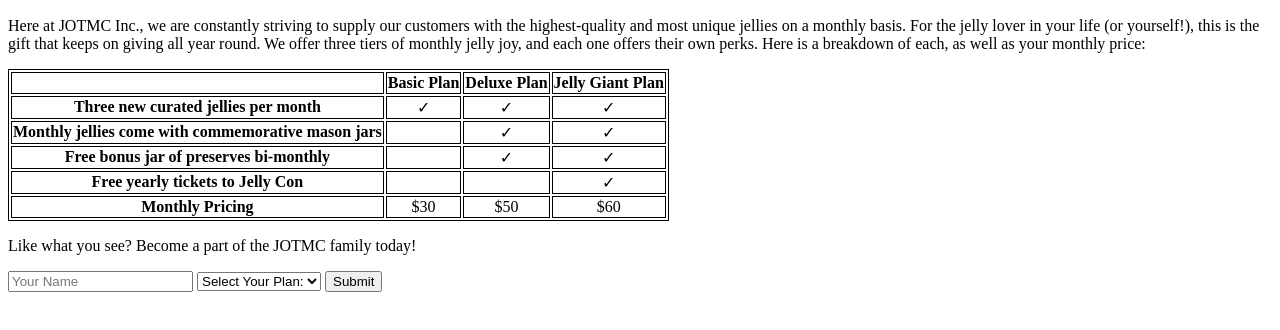
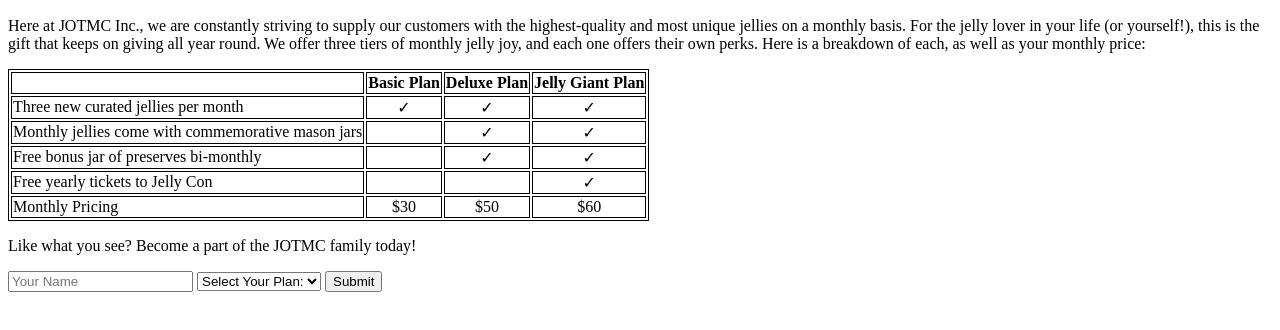
Before and after one commit to Malcolm-Abbott/c0723-code-solutions, a website: page html-web-page/index.html in a window 1280 px wide. Shown: the part 110-440 px from the top of the page. Drawn offline with Linux system fonts and the light colour scheme.

Commit message:
Completed html-web-page with requested changes Malcolm Abbott

```diff
--- a/html-web-page/index.html
+++ b/html-web-page/index.html
@@ -41,34 +41,32 @@
         </thead>
         <tbody>
           <tr>
-            <th scope="row">Three new curated jellies per month</th>
+            <td>Three new curated jellies per month</td>
             <td>&check;</td>
             <td>&check;</td>
             <td>&check;</td>
           </tr>
           <tr>
-            <th scope="row">
-              Monthly jellies come with commemorative mason jars
-            </th>
+            <td>Monthly jellies come with commemorative mason jars</td>
             <td></td>
             <td>&check;</td>
             <td>&check;</td>
           </tr>
           <tr>
-            <th scope="row">Free bonus jar of preserves bi-monthly</th>
+            <td>Free bonus jar of preserves bi-monthly</td>
             <td></td>
             <td>&check;</td>
             <td>&check;</td>
           </tr>
           <tr>
-            <th scope="row">Free yearly tickets to Jelly Con</th>
+            <td>Free yearly tickets to Jelly Con</td>
             <td></td>
             <td></td>
             <td>&check;</td>
           </tr>
         </tbody>
         <tfoot>
-          <th scope="row">Monthly Pricing</th>
+          <td>Monthly Pricing</td>
           <td>$30</td>
           <td>$50</td>
           <td>$60</td>
```
